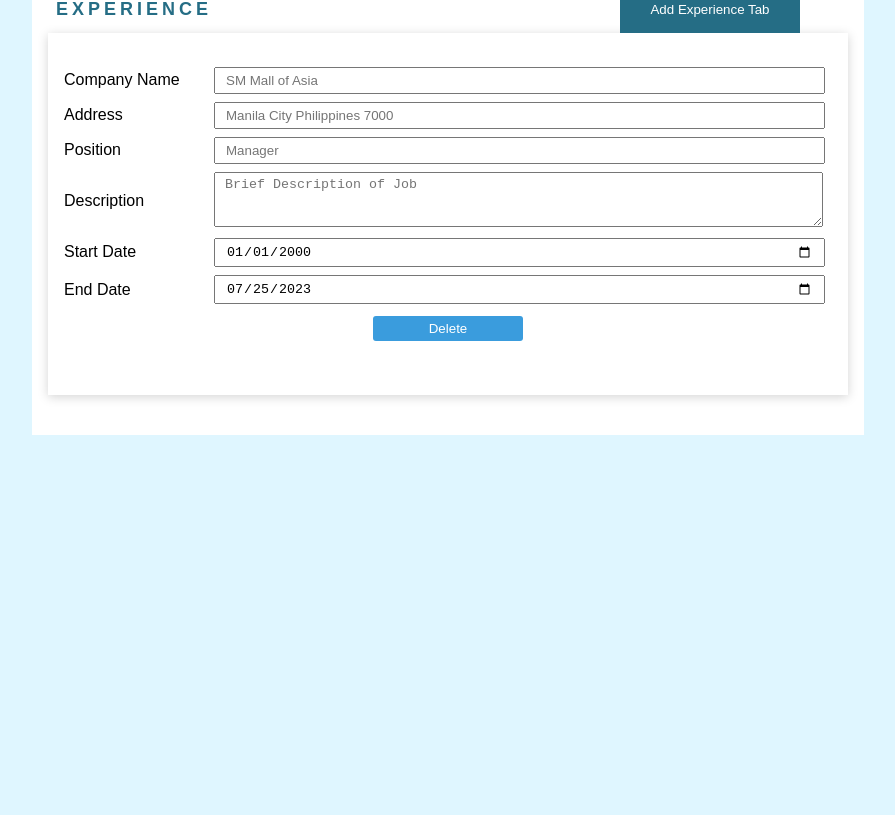
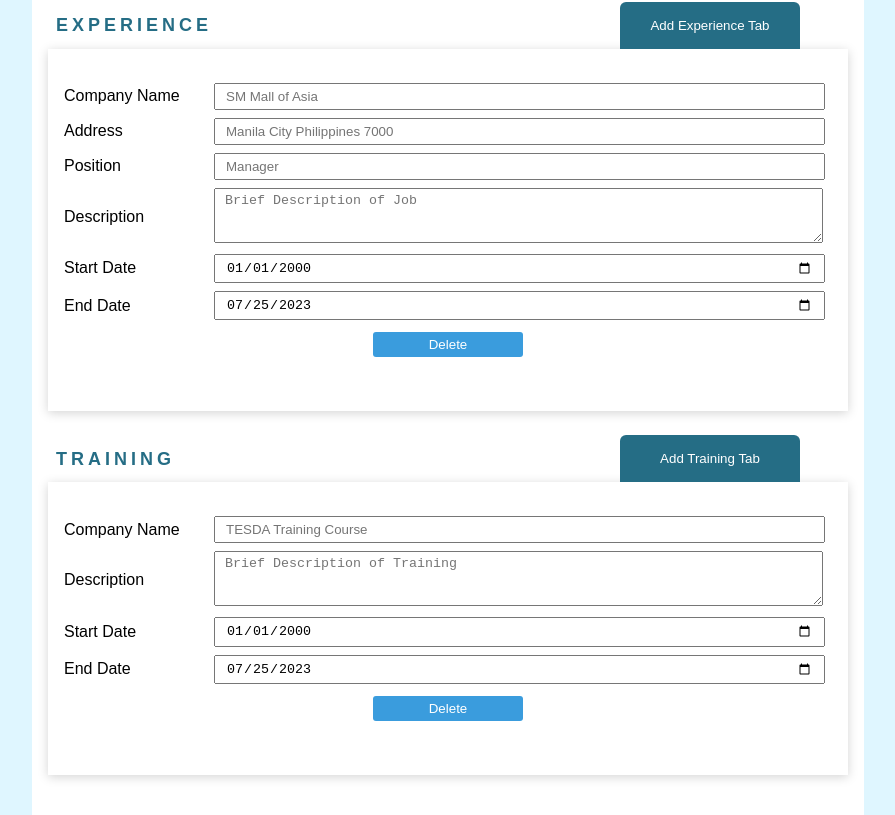
Before and after one commit to samir-ahajin/cv-creator, a React (Vite) app: page / in a window 1280 px wide. Shown: the part 1093-1908 px from the top of the page, without its empty margins (192-1087 px from the left). Before the commit the page ends 1528 px from the top, so only its background shows below. Built offline with nearby package versions, Linux system fonts and the light colour scheme.

Commit message:
created training section tab

```diff
--- a/src/App.css
+++ b/src/App.css
@@ -184,7 +184,8 @@ select :first-child {
 
 /*Education and experience section*/
 .education,
-.experience {
+.experience,
+.training {
   display: grid;
   grid-template-columns: 1fr;
   padding: 1rem;
@@ -192,7 +193,8 @@ select :first-child {
   margin-bottom: 1.5rem;
 }
 .education .grid-item,
-.experience .grid-item {
+.experience .grid-item,
+.training .grid-item {
   display: grid;
   grid-template-columns: 150px 1fr;
   align-items: center;
@@ -237,9 +239,11 @@ select :first-child {
   #personal-info .grid-item div {
     padding: 4px 0px;
   }
-  #education .grid-item,
-  #experience .grid-item {
+  .education .grid-item,
+  .experience .grid-item,
+  .training .grid-item {
     grid-template-columns: 1fr;
+    text-align: center;
   }
 
   .header div:last-child {
@@ -248,28 +252,6 @@ select :first-child {
 }
 #buttons {
   z-index: 2000;
-}
-
-@page {
-  size: A4;
-  margin: 0;
-}
-@media print {
-  html,
-  body {
-    width: 210mm;
-    height: 257mm;
-  }
-  .page {
-    margin: 0;
-    border: initial;
-    border-radius: initial;
-    width: initial;
-    min-height: initial;
-    box-shadow: initial;
-    background: initial;
-    page-break-after: always;
-  }
 }
 
 @keyframes show {
--- a/src/App.jsx
+++ b/src/App.jsx
@@ -4,8 +4,8 @@ import PersonalInfoSection from "./components/PersonInfo";
 import Skills from "./components/Skills";
 import EducationSection from "./components/EducationInfo";
 import ExperienceSection from "./components/ExperienceInfo";
+import TrainingSection from "./components/Trainings";
 import Preview from "./components/Preview";
-
 import moment from "moment";
 import { v4 as uuidv4 } from "uuid";
 import "./App.css";
@@ -37,6 +37,7 @@ function App() {
       to: moment().format("YYYY-MM-DD"),
     },
   ]);
+
   const [experienceData, setExperienceData] = useState([
     {
       id: uuidv4(),
@@ -46,6 +47,15 @@ function App() {
       from: "2000-01-01",
       to: moment().format("YYYY-MM-DD"),
       experienceDescription: "",
+    },
+  ]);
+  const [trainingData, setTrainingData] = useState([
+    {
+      id: uuidv4(),
+      trainingName: "",
+      trainingDescription: "",
+      from: "2000-01-01",
+      to: moment().format("YYYY-MM-DD"),
     },
   ]);
   const [finalCVInfo, setfinalCVInfo] = useState([]);
@@ -87,6 +97,12 @@ function App() {
         setExperienceData(tmpStorage);
 
         break;
+      case "training":
+        tmpStorage = [...trainingData];
+        tmpStorage[i][e.target.name] = e.target.value;
+        setTrainingData(tmpStorage);
+
+        break;
 
       default:
         break;
@@ -122,6 +138,17 @@ function App() {
           to: moment().format("YYYY-MM-DD"),
         },
       ]);
+    } else if (tabData === "training") {
+      setTrainingData([
+        ...trainingData,
+        {
+          id: uuidv4(),
+          trainingName: "",
+          trainingDescription: "",
+          from: "2000-01-01",
+          to: moment().format("YYYY-MM-DD"),
+        },
+      ]);
     }
   };
   //Deletes data from either of education or experience tab
@@ -140,6 +167,10 @@ function App() {
       tmpStorage = [...experienceData];
       tmpStorage.splice(i, 1);
       setExperienceData(tmpStorage);
+    } else if (dataInfo === "training") {
+      tmpStorage = [...trainingData];
+      tmpStorage.splice(i, 1);
+      setTrainingData(tmpStorage);
     }
   };
   //show the final output data and modal
@@ -153,6 +184,7 @@ function App() {
       [...skillsData],
       [...educationData],
       [...experienceData],
+      [...trainingData],
     ]);
     setShowModal(true);
   };
@@ -198,6 +230,14 @@ function App() {
         from: "2012-04-27",
         to: "2016-04-27",
       },
+      {
+        id: uuidv4(),
+        universityName: "STI College-Zamboanga",
+        educationAddress: "Gov. Lim Avenue, Zamboanga City",
+        degree: "Bachelor of Science in Information Technology",
+        from: "2012-04-27",
+        to: "2016-04-27",
+      },
     ]);
     setExperienceData([
       {
@@ -209,6 +249,32 @@ function App() {
           "File management and create a weekly-basis report",
         from: "2020-04-20",
         to: "2020-10-20",
+      },
+      {
+        id: uuidv4(),
+        companyName: "Bureau of Customs",
+        experienceAddress: "Port of Zamboanga, Zamboanga City",
+        position: "Administrative Services Assistant",
+        experienceDescription:
+          "File management and create a weekly-basis report",
+        from: "2020-04-20",
+        to: "2020-10-20",
+      },
+    ]);
+    setTrainingData([
+      {
+        id: uuidv4(),
+        trainingName: "TESDA Course Training",
+        trainingDescription: "NCII - Computer Hardware Servicing",
+        from: "2015-05-06",
+        to: "2015-04-20",
+      },
+      {
+        id: uuidv4(),
+        trainingName: "TESDA Course Training",
+        trainingDescription: "NCIII - 3D Animation",
+        from: "2016-04-05",
+        to: "2016-10-21",
       },
     ]);
   };
@@ -331,6 +397,37 @@ function App() {
             ))}
           </ul>
 
+          {/* Training section*/}
+
+          <div className="header">
+            <div>
+              <h1>TRAINING</h1>
+            </div>
+            <div>
+              <button
+                className="btn add"
+                onClick={(e) => {
+                  addTab(e, "training");
+                }}
+              >
+                {" "}
+                Add Training Tab
+              </button>
+            </div>
+          </div>
+          <ul>
+            {trainingData.map((training, i) => (
+              <li key={training.id}>
+                <TrainingSection
+                  training={training}
+                  i={i}
+                  onDataChange={onDataChange}
+                  deleteTab={deleteTab}
+                />
+              </li>
+            ))}
+          </ul>
+
           {/* Submitting the form after fill up*/}
           <div id="preview">
             <button
--- a/src/components/Preview.jsx
+++ b/src/components/Preview.jsx
@@ -6,7 +6,7 @@ export default function Preview({ showModal, closeModal, finalCVInfo }) {
     <li key={skill.id}>{skill.description}</li>
   ));
   const education = finalCVInfo[2].map((educ) => (
-    <li key={educ.id}>
+    <li key={educ.id} className="space-bottom">
       <ul>
         <li>{educ.universityName}</li>
         <li>{educ.degree}</li>
@@ -17,7 +17,7 @@ export default function Preview({ showModal, closeModal, finalCVInfo }) {
     </li>
   ));
   const experience = finalCVInfo[3].map((exp) => (
-    <li key={exp.id}>
+    <li key={exp.id} className="space-bottom">
       <ul>
         <li>{exp.companyName}</li>
         <li>{exp.position}</li>
@@ -28,6 +28,18 @@ export default function Preview({ showModal, closeModal, finalCVInfo }) {
           <span>Job Description:</span>
           {" " + exp.experienceDescription}
         </li>
+      </ul>
+    </li>
+  ));
+  const trainings = finalCVInfo[4].map((training) => (
+    <li key={training.id} className="space-bottom">
+      <ul>
+        <li>{training.trainingName}</li>
+        <li>
+          {dateToString(training.from) + " - " + dateToString(training.to)}
+        </li>
+
+        <li>{training.trainingDescription}</li>
       </ul>
     </li>
   ));
@@ -112,8 +124,10 @@ export default function Preview({ showModal, closeModal, finalCVInfo }) {
             <div className="exp-section indentation">
               <ul>{experience}</ul>
             </div>
-
             <h1>TRAININGS/SEMINARS ATTENDED:</h1>
+            <div className="exp-section indentation">
+              <ul>{trainings}</ul>
+            </div>
 
             <br />
           </div>
--- /dev/null
+++ b/src/components/Trainings.jsx
@@ -0,0 +1,98 @@
+import moment from "moment/moment";
+export default function TrainingSection({
+  training,
+  i,
+  onDataChange,
+  deleteTab,
+}) {
+  return (
+    <>
+      <div className="training shadow padd">
+        <div className="grid-item">
+          <div>
+            <label htmlFor="trainingName">Company Name</label>
+          </div>
+          <div>
+            <input
+              name="trainingName"
+              placeholder="TESDA Training Course"
+              value={training.trainingName}
+              type="text"
+              onChange={(e) => {
+                onDataChange(e, i, "training");
+              }}
+              required
+            />
+          </div>
+        </div>
+
+        <div className="grid-item ">
+          <div>
+            <label htmlFor="trainingDescription">Description</label>
+          </div>
+          <div>
+            <textarea
+              name="trainingDescription"
+              placeholder="Brief Description of Training"
+              value={training.trainingDescription}
+              rows={3}
+              cols={50}
+              onChange={(e) => {
+                onDataChange(e, i, "training");
+              }}
+              required
+            />
+          </div>
+        </div>
+        <div className="grid-item">
+          <div>
+            <label htmlFor="from">Start Date</label>
+          </div>
+          <div>
+            <input
+              type="date"
+              name="from"
+              value={training.from}
+              min="1996-01-01"
+              max={moment().format("YYYY-MM-DD")}
+              onChange={(e) => {
+                onDataChange(e, i, "training");
+              }}
+              required
+            ></input>
+          </div>
+        </div>
+        <div className="grid-item">
+          <div>
+            <label htmlFor="to">End Date</label>
+          </div>
+          <div>
+            <input
+              type="date"
+              name="to"
+              value={training.to}
+              min="1996-01-01"
+              max={moment().format("YYYY-MM-DD")}
+              onChange={(e) => {
+                onDataChange(e, i, "training");
+              }}
+              required
+            ></input>
+          </div>
+        </div>
+
+        <div className="center">
+          <button
+            className="delete"
+            onClick={() => {
+              deleteTab(i, "training");
+            }}
+          >
+            Delete
+          </button>
+        </div>
+        <br />
+      </div>
+    </>
+  );
+}
--- a/src/index.css
+++ b/src/index.css
@@ -26,10 +26,12 @@ body {
   padding: 0.5rem;
 }
 #title {
+  color: white;
   font-size: 25px;
-  padding: 1rem;
+  padding: 1rem 0;
+  margin-bottom: 1rem;
   text-align: center;
-  color: #06283d;
+  background-color: #06283d;
 }
 h1 {
   text-align: left;
@@ -40,7 +42,19 @@ h1 {
   font-weight: bolder;
   letter-spacing: 4px;
 }
+
+#overlay {
+  position: fixed;
+  height: 100%;
+  top: 0;
+  left: 0;
+  right: 0;
+  bottom: 0;
+  background-color: rgba(0, 0, 0, 0.7);
+  z-index: 1000;
+}
 #page {
+  overflow: scroll;
   font-size: 16px !important;
   line-height: 22px;
   letter-spacing: 2px;
@@ -57,9 +71,10 @@ h1 {
   border-radius: 5px;
   background: white;
   box-shadow: 0 0 5px rgba(0, 0, 0, 0.1);
-  z-index: 1000;
+  z-index: 2000;
   animation: 0.5s show alternate;
   transition: transform 0.3s ease-in-out, opacity 0.4s ease;
+  overflow: scroll;
 }
 #page h1 {
   font-size: 16px !important;
@@ -69,16 +84,6 @@ h1 {
   padding: 1cm;
   border: 5px red solid;
   height: 257mm;
-}
-
-#overlay {
-  position: fixed;
-  top: 0;
-  left: 0;
-  right: 0;
-  bottom: 0;
-  background-color: rgba(0, 0, 0, 0.7);
-  z-index: 1000;
 }
 
 .upper-side ul {
@@ -119,3 +124,6 @@ h1 {
 .exp-section ul ul li:first-child {
   font-weight: bold;
 }
+.space-bottom {
+  margin-bottom: 1rem;
+}
```
